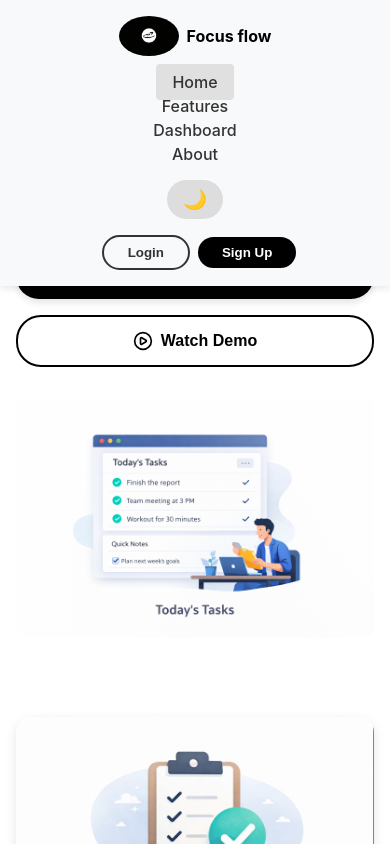
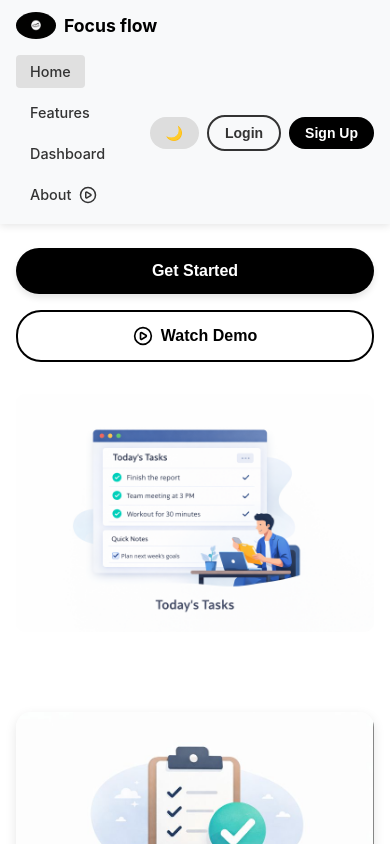
Before and after one commit to Pawina85/task-manager, a React (Vite) app: page / in a window 390 px wide. Shown: the top 844 px of the page. Built offline with nearby package versions, Linux system fonts and the light colour scheme.

Commit message:
ubdate styles

```diff
--- a/src/components/layout/Navbar.jsx
+++ b/src/components/layout/Navbar.jsx
@@ -1,15 +1,11 @@
 import { NavLink} from "react-router-dom";
 import { useTheme } from "../context/ThemeContext";
 import {CirclePlay} from 'lucide-react';
+import { useState } from 'react';
 
 export default function Navbar() {
     const { isDarkMode, toggleTheme } = useTheme();
-
-    // const toggleTheme = () => {
-    //     setIsDarkMode(!isDarkMode);
-
-    //     document.body.style.className = isDarkMode ? 'light-mode' : 'dark-mode';
-    // }
+    const [isMenuOpen, setIsMenuOpen] = useState(false);
 
     const navStyle = {
         width: '100%',
@@ -24,7 +20,7 @@ export default function Navbar() {
         alignItems: 'center',
         transition: 'background-color 0.3s ease',
         boxShadow: '0 2px 8px rgba(0,0,0,0.1)',
-    flexWrap: 'wrap', // Allow wrapping on smaller screens
+        flexWrap: 'wrap',
         gap: '1rem',
     };
 
@@ -35,16 +31,19 @@ export default function Navbar() {
         borderRadius: '4px',
         transition: 'all 0.3s ease',
         fontWeight: '500',
+        display: 'block',
+        width: '100%',
     };
 
     const buttonStyle = {
-    padding: '0.5rem 1.5rem',
+        padding: '0.625rem 1.5rem',
         borderRadius: '20px',
         border: 'none',
         cursor: 'pointer',
         fontWeight: '600',
         transition: 'all 0.3s ease',
-    marginLeft: '0.5rem',
+        fontSize: '0.95rem',
+        whiteSpace: 'nowrap',
     };
 
     const loginButtonStyle = {
@@ -70,10 +69,15 @@ export default function Navbar() {
         transition: 'all 0.3s ease',
     };
 
+    const navLinksContainerStyle = {
+        display: 'flex',
+        alignItems: 'center',
+        gap: '1rem',
+        flexWrap: 'wrap',
+    };
 
     return (
         <nav style={navStyle}>
-
             <div className="nav-logo">
                 <NavLink to="/" style={{
                     display: 'flex',
@@ -84,31 +88,40 @@ export default function Navbar() {
                 }}>
                     <img src="/logo.png"
                         alt="logo"
-            style={{width: '100%',maxWidth: '60px',
-                height: 'auto', objectFit: 'contain',
-                borderRadius: '100%', marginRight: '0.5rem'
+                        style={{
+                            width: '100%',
+                            maxWidth: '50px',
+                            height: 'auto',
+                            objectFit: 'contain',
+                            borderRadius: '100%',
+                            marginRight: '0.5rem'
                         }}
                     />
-            <p style={{fontSize: 'clamp(1rem, 2.5vw, 1.5rem)',
+                    <p style={{
+                        fontSize: 'clamp(1rem, 2.5vw, 1.5rem)',
                         margin: 0,
                         fontWeight: 'bold',
-            color: isDarkMode ? '#ffffff' : '#000000'}}>Focus flow</p>
+                        color: isDarkMode ? '#ffffff' : '#000000'
+                    }}>
+                        Focus flow
+                    </p>
                 </NavLink>
             </div>
-        <div className="nav-links" style={{display: 'flex', alignItems: "center", gap: '1rem'}}>
+            <div className="nav-links" style={navLinksContainerStyle}>
                 <ul style={{
                     listStyle: 'none',
                     display: 'flex',
-                gap: '0.5rem',
+                    gap: '0.25rem',
                     margin: 0,
-                padding: 0
+                    padding: 0,
+                    flexWrap: 'wrap',
                 }}>
                     <li>
                         <NavLink to="/"
                             style={({ isActive }) => ({
                                 ...linkStyle,
-                        backgroundColor: isActive ? isDarkMode ?
-                        '#333' : '#e0e0e0' : 'transparent'
+                                backgroundColor: isActive ? isDarkMode ? '#333' : '#e0e0e0' : 'transparent',
+                                width: 'auto',
                             })}
                         >Home</NavLink>
                     </li>
@@ -116,22 +129,16 @@ export default function Navbar() {
                         <NavLink to="/features"
                             style={({ isActive}) => ({
                                 ...linkStyle,
-                        backgroundColor: isActive ?
-                        isDarkMode
-                        ? '#333'
-                        : '#e0e0e0'
-                        : 'transparent'
+                                backgroundColor: isActive ? isDarkMode ? '#333' : '#e0e0e0' : 'transparent',
+                                width: 'auto',
                             })}>Features</NavLink>
                     </li>
                     <li>
                         <NavLink to="/Dashboard"
                             style={({ isActive }) => ({
                                 ...linkStyle,
-                        backgroundColor: isActive
-                        ? isDarkMode
-                        ? '#333'
-                        : '#e0e0e0'
-                        : 'transparent'
+                                backgroundColor: isActive ? isDarkMode ? '#333' : '#e0e0e0' : 'transparent',
+                                width: 'auto',
                             })}
                         >Dashboard</NavLink>
                     </li>
@@ -139,27 +146,29 @@ export default function Navbar() {
                         <NavLink to="/About"
                             style={({ isActive}) => ({
                                 ...linkStyle,
-                        backgroundColor: isActive ?
-                        isDarkMode
-                        ? '#333'
-                        : '#e0e0e0'
-                        : 'transparent'
+                                backgroundColor: isActive ? isDarkMode ? '#333' : '#e0e0e0' : 'transparent',
+                                width: 'auto',
+                                display: 'flex',
+                                alignItems: 'center',
+                                gap: '0.5rem',
                             })}
-                    >About</NavLink>
+                        >
+                            About <CirclePlay size={18} />
+                        </NavLink>
                     </li>
                 </ul>
                 <button onClick={toggleTheme} style={themeToggleStyle} title="Toggle Theme">
                     {isDarkMode ? '🌞' : '🌙'}
                 </button>
 
-                    <div style={{ display: 'flex', alignItems: 'center'}}>
+                <div style={{ display: 'flex', alignItems: 'center', gap: '0.5rem', flexWrap: 'nowrap' }}>
                     <button onClick={() => (window.location.href = '/login')}
                         style={loginButtonStyle}
                         onMouseEnter={(e) => {
                             e.target.style.backgroundColor = isDarkMode ? '#333' : '#e0e0e0';
                         }}
                         onMouseLeave={(e) => {
-                                e.target.style.backgroundColor = 'transparent'
+                            e.target.style.backgroundColor = 'transparent';
                         }}
                     >
                         Login
@@ -173,13 +182,10 @@ export default function Navbar() {
                         onMouseLeave={(e) => {
                             e.target.style.opacity = '1';
                         }}>
-
                         Sign Up
                     </button>
                 </div>
-
             </div>
-
         </nav>
     );
 }
--- a/src/components/styles.css
+++ b/src/components/styles.css
@@ -22,45 +22,122 @@ body.dark-mode {
   background-color: #0d1117;
   color: #e0e0e0;
 }
-body {
-  transition: background-color 0.3s ease, color 0.3s ease;
-}
 
 /* Add padding to main content to account for fixed navbar */
 #root {
-  padding-top: 80px;
+  padding-top: 90px;
 }
 
-/* Responsive navbar for smaller screens */
-@media (max-width: 1024px) {
+/* Mobile-only responsive styles (tablet and below) */
+@media (max-width: 768px) {
+  #root {
+    padding-top: 80px;
+  }
+
   nav {
-    padding: 1rem !important;
+    padding: 0.75rem 1rem !important;
+  }
+
+  .nav-logo p {
+    font-size: 1.2rem !important;
+  }
+
+  .nav-links ul {
+    flex-wrap: wrap;
+    gap: 0.5rem !important;
+  }
+
+  .nav-links ul li a {
+    padding: 0.5rem 0.8rem !important;
+    font-size: 0.9rem !important;
+  }
+}
+
+/* Mobile-only responsive styles (phone only) */
+@media (max-width: 480px) {
+  #root {
+    padding-top: 75px;
+  }
+
+  nav {
+    padding: 0.75rem 1rem !important;
+    flex-direction: row;
+    flex-wrap: wrap;
+    align-items: center;
+  }
+
+  .nav-logo {
+    flex: 1;
+    min-width: 150px;
+    margin-bottom: 0;
+  }
+
+  .nav-logo img {
+    max-width: 40px !important;
+  }
+
+  .nav-logo p {
+    font-size: 1.1rem !important;
   }
 
   .nav-links {
-    gap: 1rem !important;
+    width: 100%;
+    flex-direction: row !important;
+    align-items: center !important;
+    justify-content: space-between !important;
+    gap: 0.5rem !important;
   }
 
   .nav-links ul {
-    gap: 0.25rem !important;
+    flex: 1;
+    flex-wrap: nowrap;
+    overflow-x: auto;
+    justify-content: flex-start;
+    gap: 0.5rem !important;
+    padding: 0.25rem 0;
+    -webkit-overflow-scrolling: touch;
+  }
+
+  .nav-links ul::-webkit-scrollbar {
+    display: none;
+  }
+
+  .nav-links ul li {
+    flex-shrink: 0;
+  }
+
+  .nav-links ul li a {
+    padding: 0.5rem 0.875rem !important;
+    font-size: 0.9rem !important;
+    white-space: nowrap;
+  }
+
+  .nav-links button {
+    padding: 0.5rem 1rem !important;
+    font-size: 0.875rem !important;
+    flex-shrink: 0;
+  }
+
+  .nav-links > div:last-child {
+    display: flex !important;
+    flex-shrink: 0;
+    gap: 0.5rem;
+  }
+
+  .nav-links > div:last-child button {
+    padding: 0.5rem 1rem !important;
   }
 }
 
-@media (max-width: 768px) {
-  nav {
-    flex-direction: column !important;
-    padding: 1rem !important;
-  }
+/* Smooth scrolling */
+html {
+  scroll-behavior: smooth;
+}
 
-  .nav-links {
-    flex-direction: column !important;
-    width: 100%;
-    gap: 1rem !important;
-  }
-
-  .nav-links ul {
-    flex-direction: column !important;
-    width: 100%;
-    text-align: center;
+/* Improve touch targets on mobile */
+@media (hover: none) and (pointer: coarse) {
+  button, a {
+    min-height: 44px;
+    min-width: 44px;
   }
 }
```
Lines whose indentation alone changed are shown as unchanged.
